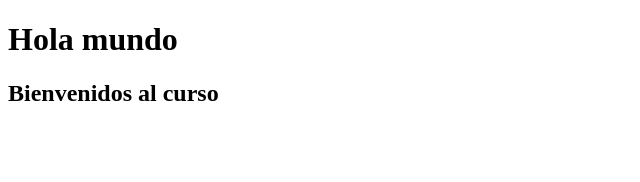
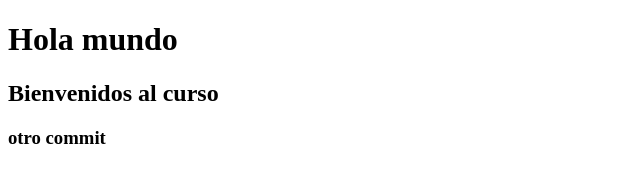
Before and after one commit to Infamousray64/primer-repositorio-oplesk, a plain HTML site: page index.html in a window 1280 px wide. Shown: the whole page, without its empty margins (0-640 px from the left). Drawn offline with Linux system fonts and the light colour scheme.

Commit message:
otro commit

```diff
--- a/index.html
+++ b/index.html
@@ -8,5 +8,6 @@
 <body>
     <h1>Hola mundo</h1>
     <h2>Bienvenidos al curso</h2>
+    <h3>otro commit</h3>
 </body>
 </html>
```
Also changed, not shown: readme.txt (added).
